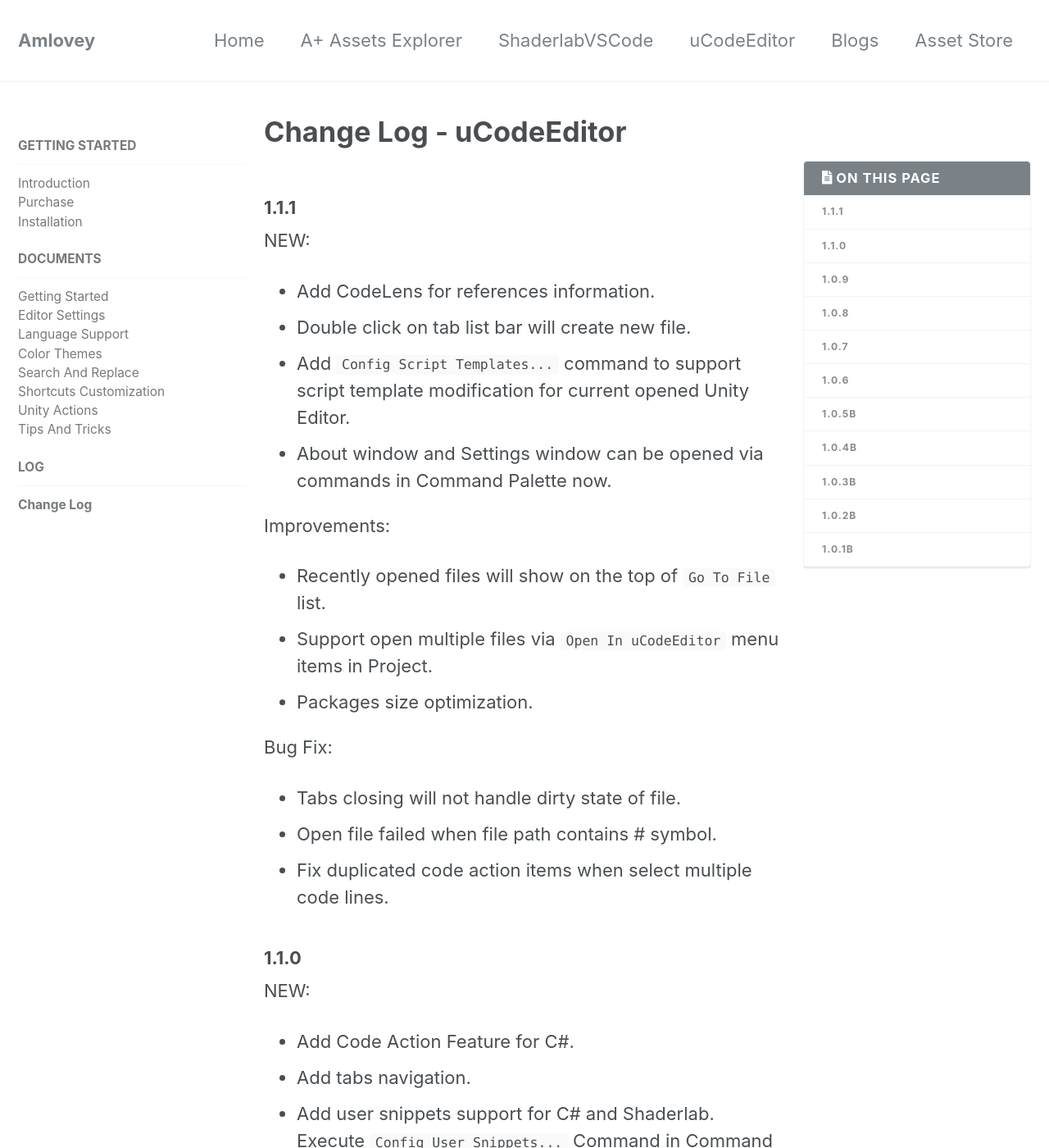
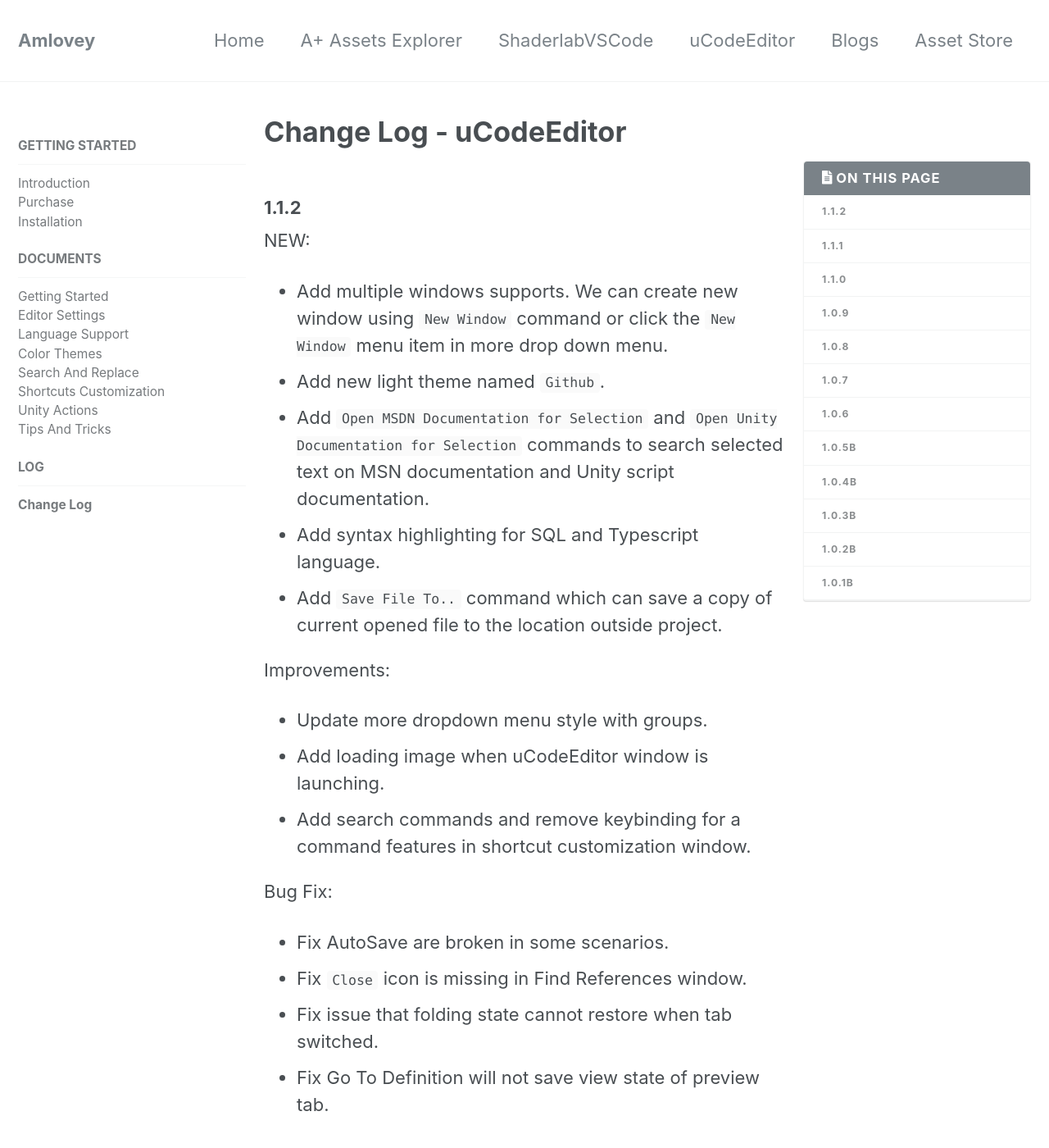
Before and after one commit to amloveyweb/amloveyweb.github.io, a Jekyll site: the page built from _pages/uCodeEditor/changelog.md, in a window 1280 px wide and 1400 px high. Shown: the whole window at 82% size. Built offline with Jekyll 4.4.1, drawn with Linux system fonts in a browser that asks for light colours; nearby versions of some CDN libraries.

Commit message:
uce version 1.1.2

```diff
--- a/_pages/uCodeEditor/changelog.md
+++ b/_pages/uCodeEditor/changelog.md
@@ -6,6 +6,26 @@
 permalink: "/uce/changelog/"
 toc: true
 ---
+### 1.1.2
+
+NEW:
+- Add multiple windows supports. We can create new window using `New Window` command or click the `New Window` menu item in more drop down menu.
+- Add new light theme named `Github`.
+- Add `Open MSDN Documentation for Selection` and `Open Unity Documentation for Selection` commands to search selected text on MSN documentation and Unity script documentation.
+- Add syntax highlighting for SQL and Typescript language.
+- Add `Save File To..` command which can save a copy of current opened file to the location outside project.
+
+Improvements:
+- Update more dropdown menu style with groups.
+- Add loading image when uCodeEditor window is launching.
+- Add search commands and remove keybinding for a command features in shortcut customization window.
+
+Bug Fix:
+- Fix AutoSave are broken in some scenarios.
+- Fix `Close` icon is missing in Find References window.
+- Fix issue that folding state cannot restore when tab switched.
+- Fix Go To Definition will not save view state of preview tab.
+
 ### 1.1.1
 
 NEW:
```
Also changed, not shown: _pages/uCodeEditor/features.md (+6 -1 lines), assets/images/uce/more.png.
